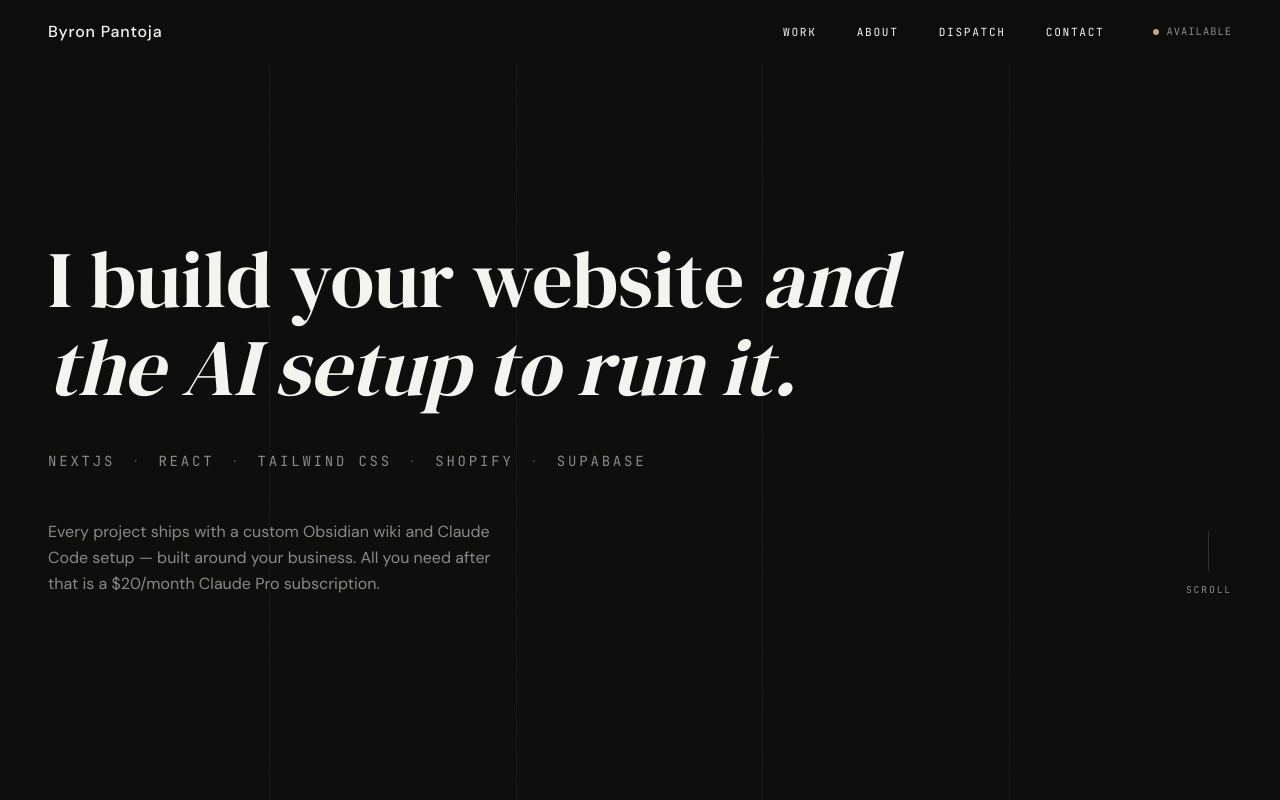
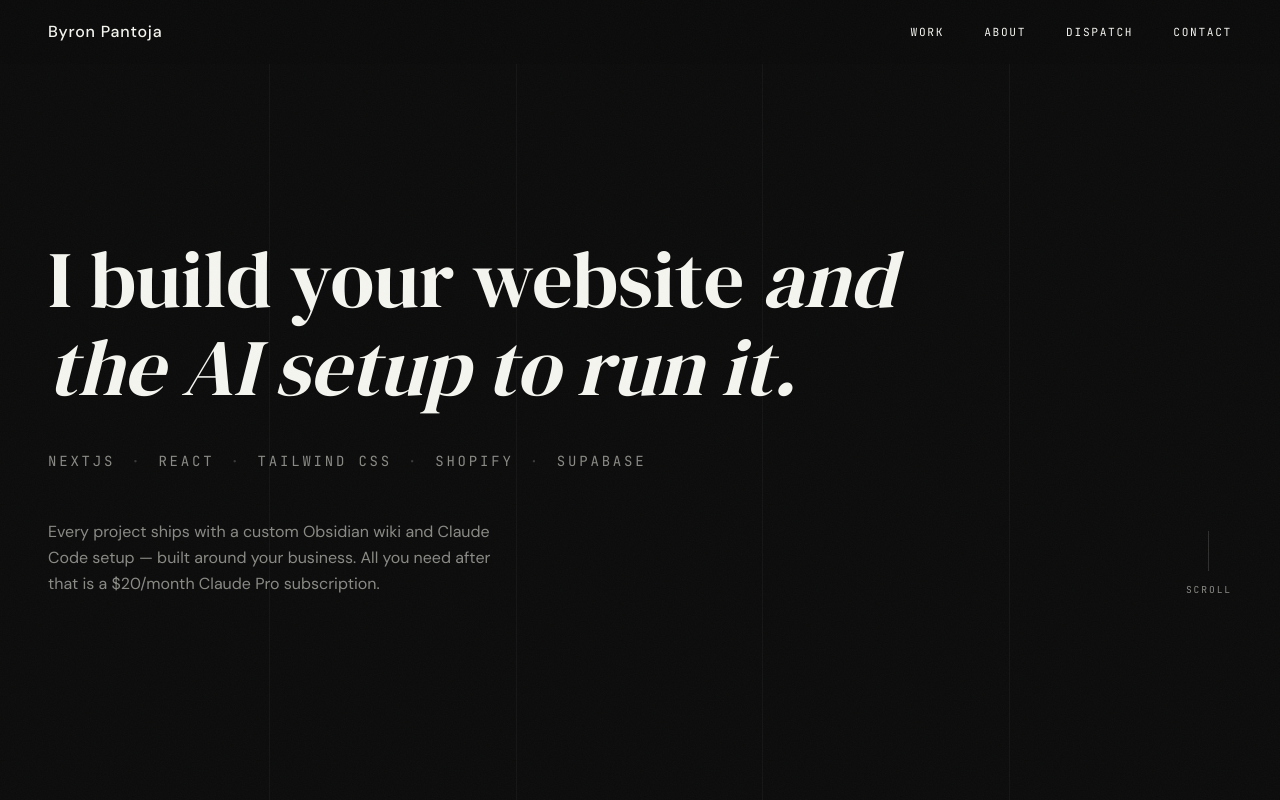
Before and after one commit to byronPantoja/byron-pantoja, a Next.js app: page / in a window 1280 px wide. Shown: the top 800 px of the page. Built offline with nearby package versions, Linux system fonts and the light colour scheme.

Commit message:
chore: remove available-for-work indicator from navbar

```diff
--- a/components/Navbar.tsx
+++ b/components/Navbar.tsx
@@ -57,13 +57,6 @@ export function Navbar() {
               </a>
             ))}
           </div>
-          {/* Available indicator */}
-          <div className="flex items-center gap-2 ml-4">
-            <span className="available-dot w-[6px] h-[6px] rounded-full bg-[#C4A882]" />
-            <span className="font-engineer text-[0.65rem] tracking-widest text-[#8A8A85] uppercase">
-              Available
-            </span>
-          </div>
         </div>
 
         {/* Mobile menu button */}
@@ -104,12 +97,6 @@ export function Navbar() {
                 {link.label}
               </a>
             ))}
-            <div className="flex items-center gap-2 pt-2">
-              <span className="available-dot w-[6px] h-[6px] rounded-full bg-[#C4A882]" />
-              <span className="font-engineer text-[0.65rem] tracking-widest text-[#8A8A85] uppercase">
-                Available for work
-              </span>
-            </div>
           </div>
         </div>
       )}
```
